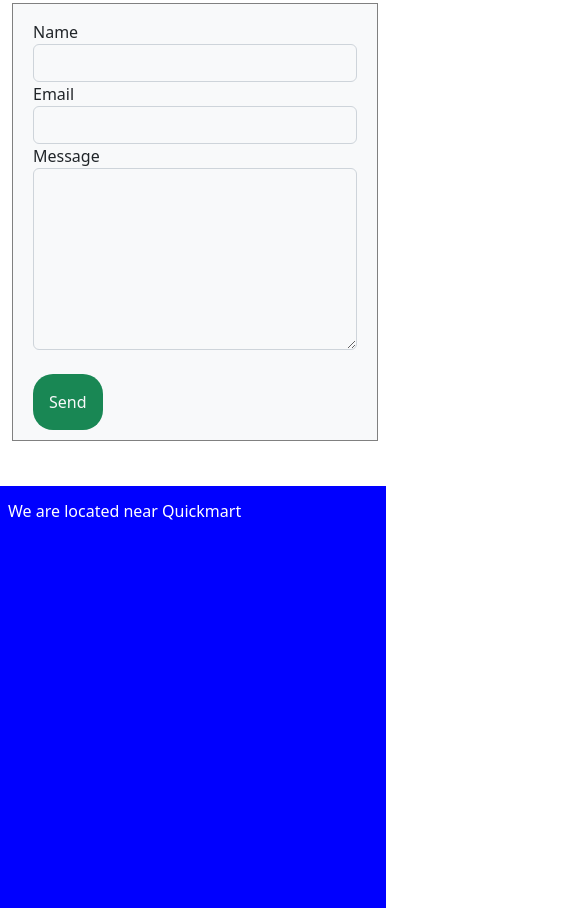
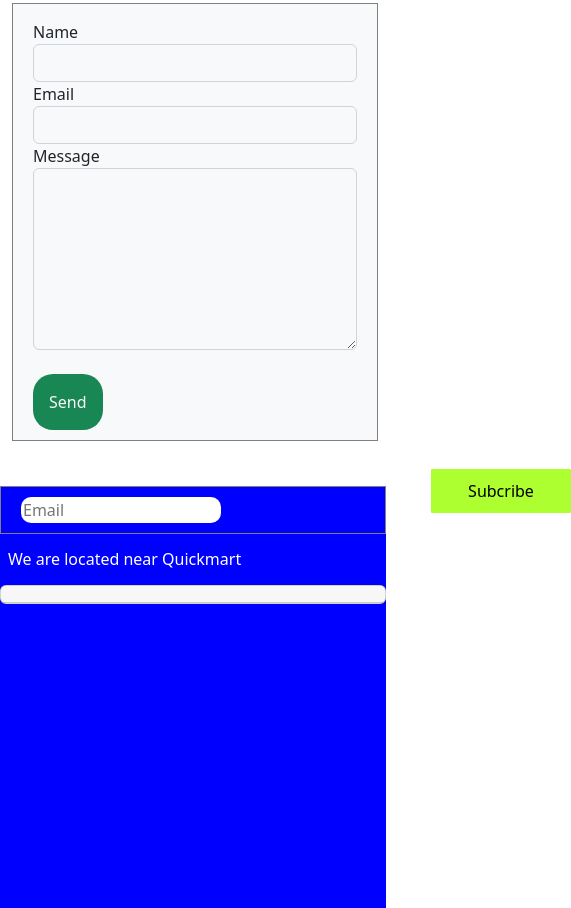
Before and after one commit to Stephen11221/Car_blog, a plain HTML site: page index.html in a window 390 px wide. Shown: the part 3131-4039 px from the top of the page, 571 px wide, since content can reach past the window. Drawn offline with nearby package versions, Linux system fonts and the light colour scheme; files that its build step writes are made by us from their sources.

Commit message:
Add files via upload

```diff
--- a/images.css
+++ b/images.css
@@ -37,6 +37,37 @@
         width: 500px;
         margin-top: 45px;
     }
+
+    .btn-sub {
+        width: 200px;
+        border-radius: 10px;
+        border: none;
+    }
+
+    .sub-btn {
+        background: greenyellow;
+        width: 140px;
+        padding: 8px 13px;
+    }
+}
+
+footer {
+    margin-top: 20px;
+    border-top: 2px groove black;
+}
+
+.sub-btn {
+    border-radius: 1px;
+    padding: 10px 8px;
+    position: absolute;
+    margin-top: -28px;
+    margin-left: 210px;
+}
+
+.btn-sub {
+    width: 200px;
+    border: none;
+    border-radius: 10px;
 }
 
 .conduct img {
--- a/index.html
+++ b/index.html
@@ -241,8 +241,27 @@
     </div>
     <div class="footer">
         <div class="row">
+            <div class="col-lg-4">
+                <form action="" class="">
+                    <div class="row">
+                        <div class="col-lg-4">
+                            <input type="email" name="" placeholder="Email" class=" btn-sub">
+                            <button class="sub-btn ">Subcribe</button>
+                        </div>
+                    </div>
+                </form>
+            </div>
             <div class="col-lg-2">
                 <h6 class="text-white p-2 pt-3 ">We are located near Quickmart</h6>
+                <div class="card">
+                    <div class="card-header">
+                        <span class="text-danger"></span>
+                    </div>
+                </div>
+
+            </div>
+            <div class="col-lg-4">
+
             </div>
         </div>
     </div>
```
